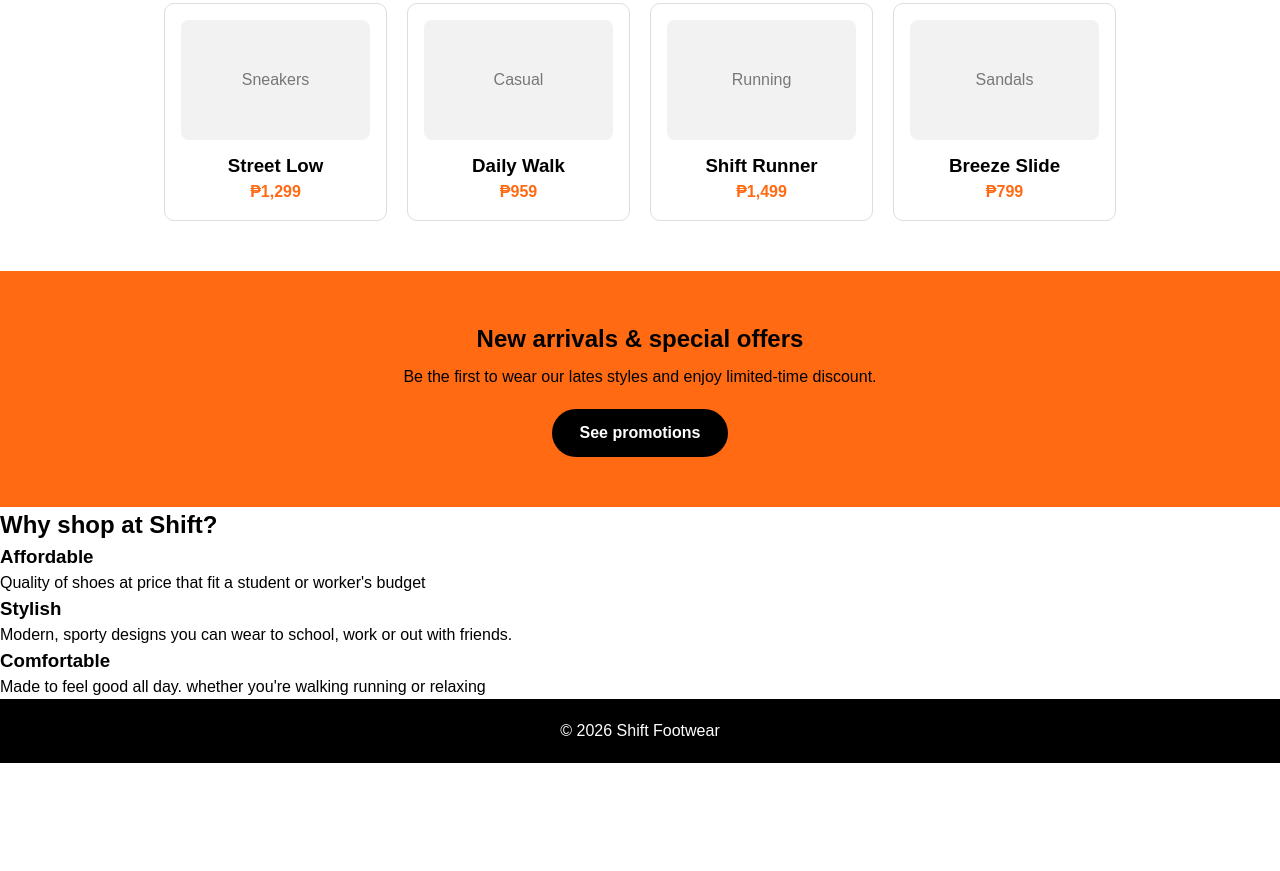
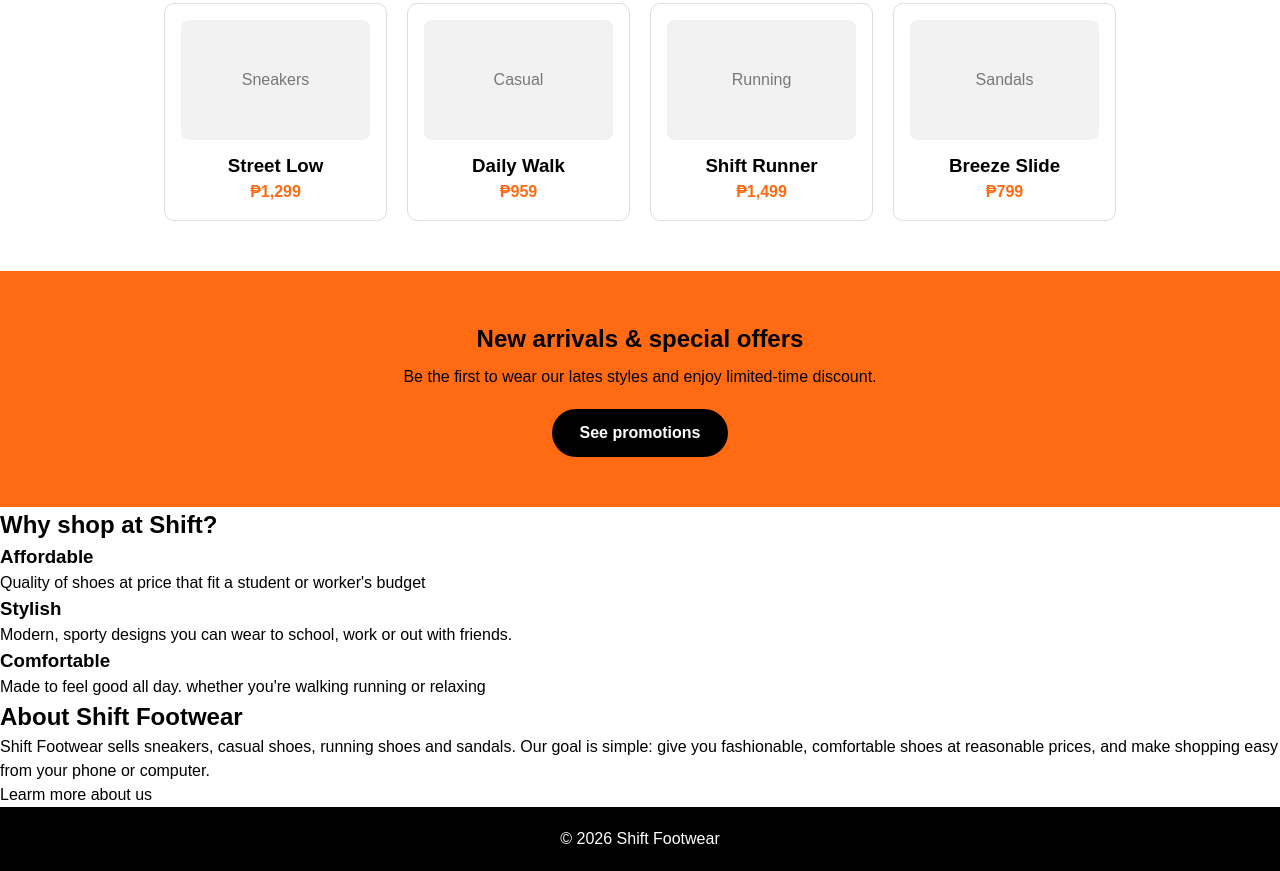
Before and after one commit to psimbo23-ops/Simbo-online-website, a plain HTML site: page index.html in a window 1280 px wide. Shown: the part 855-1726 px from the top of the page. Before the commit the page ends 1618 px from the top, so only its background shows below. Drawn offline with Linux system fonts and the light colour scheme.

Commit message:
Added index.html

```diff
--- a/index.html
+++ b/index.html
@@ -63,6 +63,7 @@
     </div>
   </section>
 
+<!-- Promotion banner-->
 <section class="promo">
   <h2>New arrivals &amp; special offers</h2>
   <p>Be the first to wear our lates styles and enjoy limited-time discount.</p>
@@ -87,6 +88,12 @@
   </div>
 </section>
 
+<section class="about">
+  <h2>About Shift Footwear</h2>
+  <p>Shift Footwear sells sneakers, casual shoes, running shoes and sandals. Our goal is simple: give you fashionable, comfortable shoes at reasonable prices, and make shopping easy from your phone or computer.</p>
+  <a href="about.html" class="text-link">Learm more about us</a>
+</section>
+
   <footer>
     <p>&copy; 2026 Shift Footwear</p>
   </footer>
```
